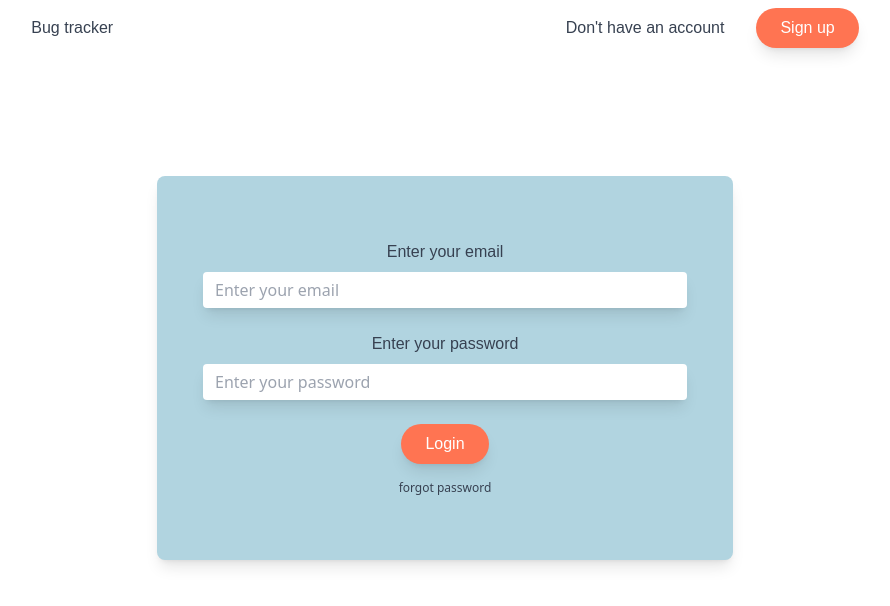
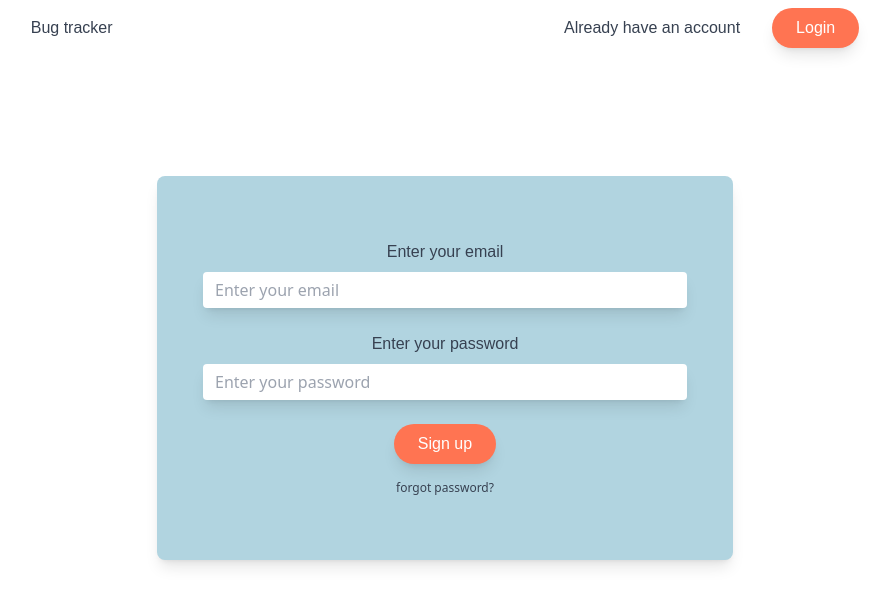
Before and after one commit to Shoetan/issue-tracker-vite, a React (Vite) app: page / in a window 1280 px wide. Shown: the top 606 px of the page, without its empty margins (195-1085 px from the left). Built offline with nearby package versions, Linux system fonts and the light colour scheme.

Commit message:
trying to hook up firebase

```diff
--- a/src/App.jsx
+++ b/src/App.jsx
@@ -1,6 +1,6 @@
 
 import LoginPage from './components/loginpage'
-import SignInPage from './components/signinpage'
+import RegisterPage from './components/registerpage'
 
 
 
@@ -11,7 +11,7 @@ function App() {
 
   return (
     <>
-      <LoginPage />
+      <RegisterPage />
 
 
       </>
--- /dev/null
+++ b/src/Logic/register.js
@@ -0,0 +1,12 @@
+import { createUserWithEmailAndPassword } from 'firebase/auth'
+
+import { auth } from '../firebase_config'
+
+
+const registerUser = async (email, password) => {
+
+    const user = await createUserWithEmailAndPassword(auth, email, password)
+    console.log(user)
+}
+
+export {registerUser}
--- a/src/components/form.jsx
+++ b/src/components/form.jsx
@@ -1,4 +1,10 @@
-const Form = ({email, password, btntext}) => {
+import {useState} from 'react'
+
+const Form = ({ email, password, btntext, fn }) => {
+
+    const [userEmail, setUserEmail] = useState("")
+    const [ userPassword, setUserPassword] = useState("")
+
     return (
 
         <div className='max-w-xl mx-auto mt-32 p-6 flex flex-col items-center justify-center bg-primary-color rounded-lg shadow-lg shadow-dark-color'>
@@ -7,18 +13,18 @@ const Form = ({email, password, btntext}) => {
                 <label className="font-poppins mb-2 text-gray-700">
                     {email}
                 </label>
-                <input type="email" name="" id="" placeholder="Enter your email" className="mb-6 w-full py-2 px-3 rounded shadow-lg shadow-dark-color outline-none leading-tight" />
+                <input type="email" name="" id="" placeholder="Enter your email" className="mb-6 w-full py-2 px-3 rounded shadow-lg shadow-dark-color outline-none leading-tight"  onChange={(e) =>{ setUserEmail (e.target.value)}}/>
 
                 <label className="font-poppins mb-2 text-gray-700">
                     {password}
                 </label>
-                <input type="password" name="" id="" placeholder="Enter your password" className="mb-6 w-full py-2 px-3 outline-none rounded shadow-lg shadow-dark-color leading-tight" />
+                <input type="password" name="" id="" placeholder="Enter your password" className="mb-6 w-full py-2 px-3 outline-none rounded shadow-lg shadow-dark-color leading-tight" onChange ={(e) => {setUserPassword(e.target.value)}} />
 
-                <button className="font-poppins bg-accent-color text-white-color hover:bg-secondary-color hover:text-white-color py-2 px-6  rounded-full shadow-lg shadow-dark-color">
+                <button className="font-poppins bg-accent-color text-white-color hover:bg-secondary-color hover:text-white-color py-2 px-6  rounded-full shadow-lg shadow-dark-color" onClick={fn}>
                     {btntext}
                 </button>
                 <a href="#" className="text-center text-gray-700 text-xs mt-4">
-                    forgot password
+                       forgot password?
                 </a>
 
             </div>
--- a/src/components/loginpage.jsx
+++ b/src/components/loginpage.jsx
@@ -16,11 +16,12 @@ const LoginPage = () => {
             />
 
 
-
+                    {/* pass the click event function as  prop */}
             <Form
                 email="Enter your email"
                 password="Enter your password"
                 btntext="Login"
+
             />
 
 
--- a/src/components/signinpage.jsx
+++ b/src/components/registerpage.jsx
@@ -1,8 +1,9 @@
-import Navbar from '../components/navbar'
-import Form from '../components/form'
+import Navbar from './navbar'
+import Form from './form'
+import { registerUser } from '../Logic/register'
 
 
-const SignInPage = () => {
+const RegisterPage = () => {
     return (
         <div>
             {/* Calling the navbar component and assiging probs to the  component */}
@@ -12,16 +13,17 @@ const SignInPage = () => {
                 navbarLink="Login"
             />
 
-
+            {/* pass in the register function as props */}
 
             <Form
                 email="Enter your email"
                 password="Enter your password"
-                btntext="Sign in"
+                btntext="Sign up"
+                fn = {registerUser}
             />
 
         </div>
      );
 }
 
-export default SignInPage;
+export default RegisterPage;
--- /dev/null
+++ b/src/firebase_config.js
@@ -0,0 +1,16 @@
+import { initializeApp } from "firebase/app"
+
+import { getAuth } from "firebase/auth"
+
+const firebaseConfig = {
+    apiKey: "AIzaSyCFbpmRJdVK1QWzne_nLozBR1Xxc7TIdd8",
+    authDomain: "bug-tracker-project-e1435.firebaseapp.com",
+    projectId: "bug-tracker-project-e1435",
+    storageBucket: "bug-tracker-project-e1435.appspot.com",
+    messagingSenderId: "118528979512",
+    appId: "1:118528979512:web:49079c3215f0925f38accd"
+};
+
+const app = initializeApp(firebaseConfig)
+
+export const auth = getAuth(app)
--- a/src/firebase_confiig.js
+++ /dev/null
@@ -1,10 +0,0 @@
-import { initializeApp } from "firebase/app"
-
-const firebaseConfig = {
-    apiKey: process.env.apiKey,
-    authDomain: process.env.authDomain,
-    projectId: process.env.projectId,
-    storageBucket: process.env.storageBucket,
-    messagingSenderId: process.env.messagingSenderId,
-    appId: process.env.appId
-};
```
Also changed, not shown: src/Logic/login.js (added), src/Logic/logout.js (added).
